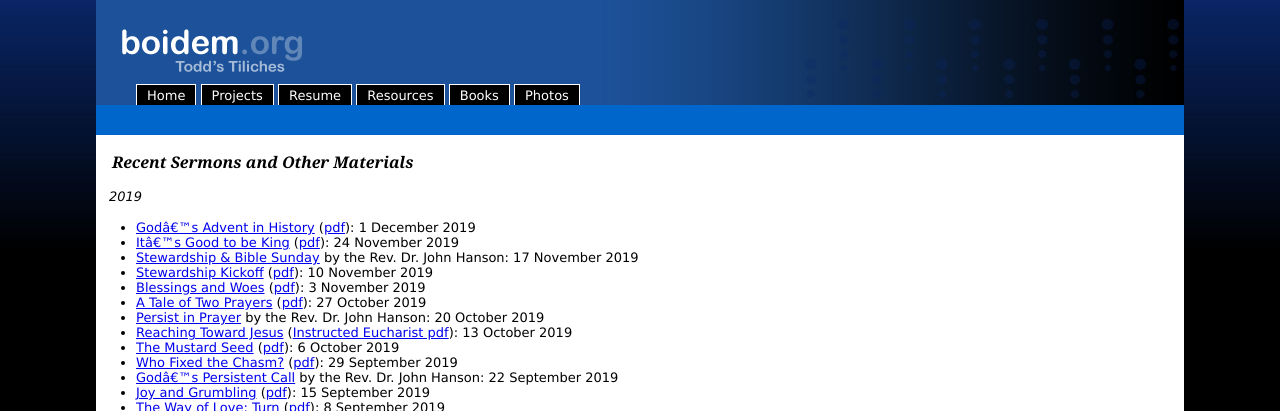
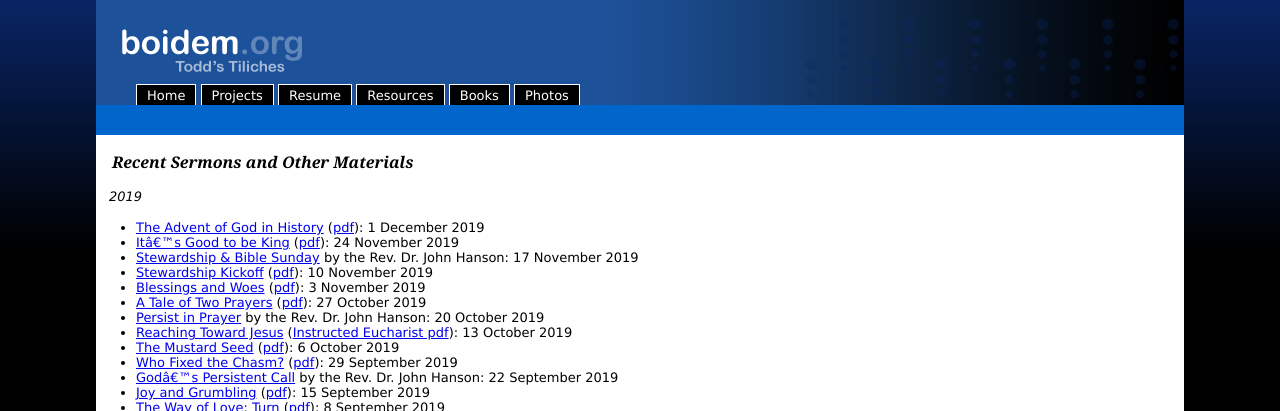
Before and after one commit to toddfoster/toddfoster.github.com, a Jekyll site: the page built from projects.md, in a window 1280 px wide and 900 px high. Shown: the top 411 px of the window. Built offline with Jekyll 4.4.1, drawn with Linux system fonts in a browser that asks for light colours.

Commit message:
Fix title

```diff
--- a/projects.md
+++ b/projects.md
@@ -7,7 +7,7 @@ Recent Sermons and Other Materials
 ----------------------------------
 
 *2019*
-* [God's Advent in History](http://cdn.boidem.org/2019/StT20191201.mp3) ([pdf](http://cdn.boidem.org/2019/Advent1A-20191201.pdf)): 1 December 2019
+* [The Advent of God in History](http://cdn.boidem.org/2019/StT20191201.mp3) ([pdf](http://cdn.boidem.org/2019/Advent1A-20191201.pdf)): 1 December 2019
 * [It's Good to be King](http://cdn.boidem.org/2019/StT20191124.mp3) ([pdf](http://cdn.boidem.org/2019/Proper29C-20191124.pdf)): 24 November 2019
 * [Stewardship & Bible Sunday](http://cdn.boidem.org/2019/StT20191117-JH.mp3) by the Rev. Dr. John Hanson: 17 November 2019
 * [Stewardship Kickoff](http://cdn.boidem.org/2019/StT20191110.mp3) ([pdf](http://cdn.boidem.org/2019/Proper27C-20191110.pdf)): 10 November 2019
```
